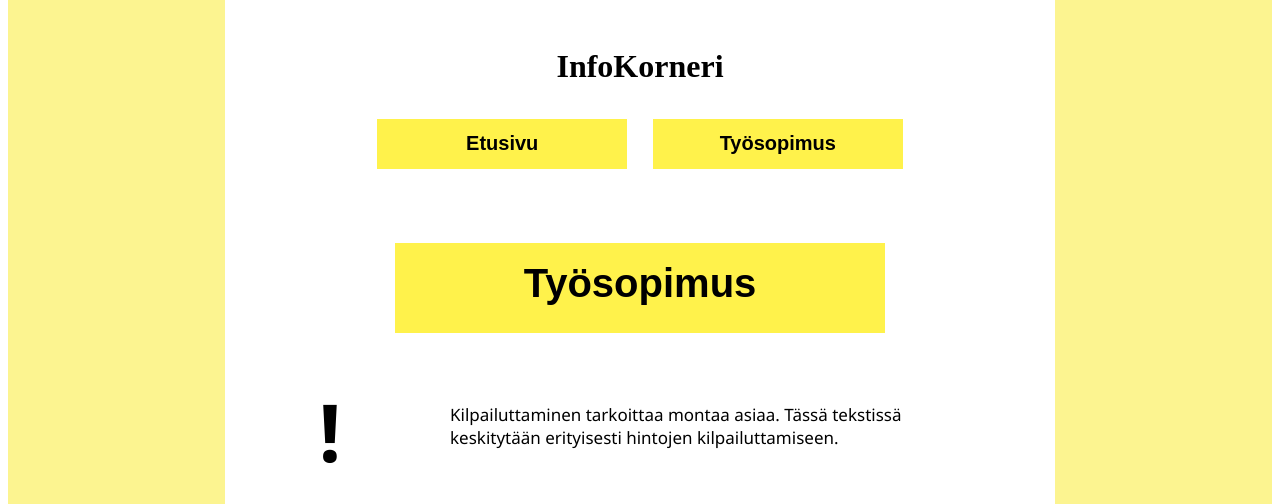
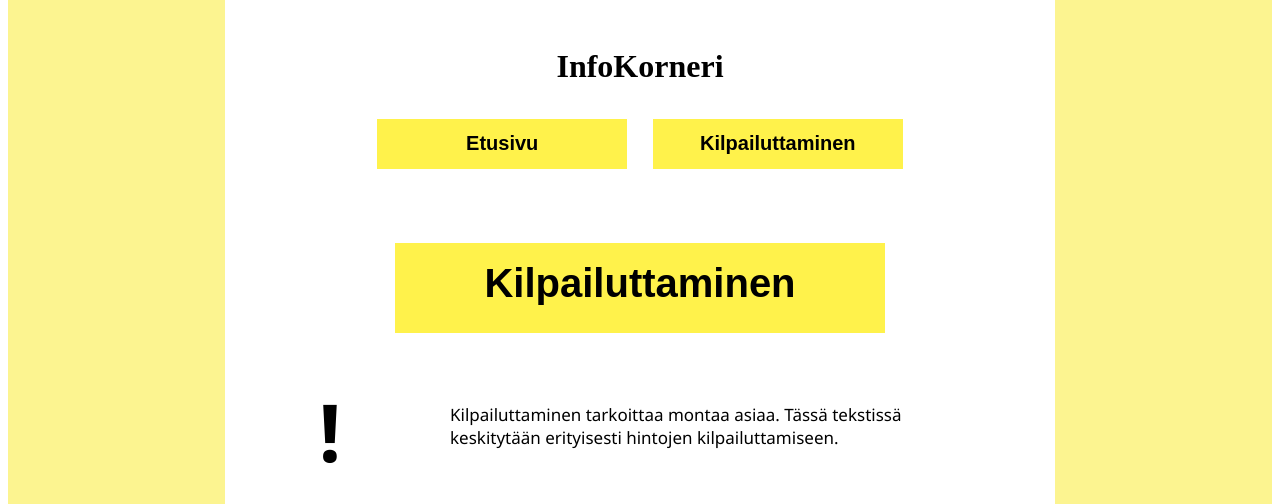
Before and after one commit to opadevelopment/DjangoWebsite, a Django app: page /talous/ in a window 1280 px wide. Shown: the part 104-608 px from the top of the page. Run offline with Django 4.2, Linux system fonts and the light colour scheme.

Commit message:
Korjattu talous nappulat

```diff
--- a/website/templates/talous.html
+++ b/website/templates/talous.html
@@ -26,7 +26,7 @@
   <span class="button-text">Etusivu</span>
 <button class="button" onclick="document.querySelector('#container1').scrollIntoView({behavior: 'smooth'});">
   <span class="button-bg"></span>
-  <span class="button-text">Työsopimus</span>
+  <span class="button-text">Kilpailuttaminen</span>
 </button>
 </button>
 </div>
@@ -34,7 +34,7 @@
 
 <div style="margin: 3vw;"></div>
 <div class="otsikko"id="container1">
-  <h1>Työsopimus</h1>
+  <h1>Kilpailuttaminen</h1>
 </div>
 
 
```
